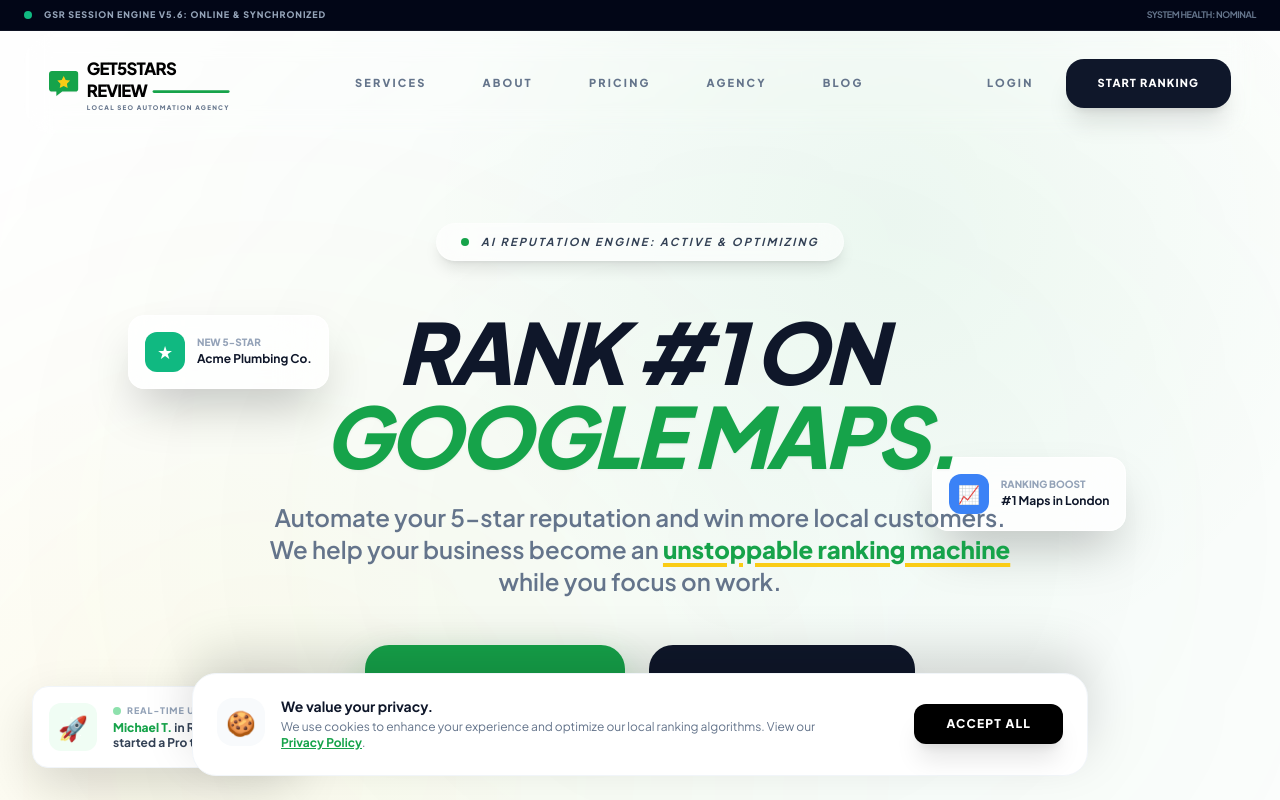
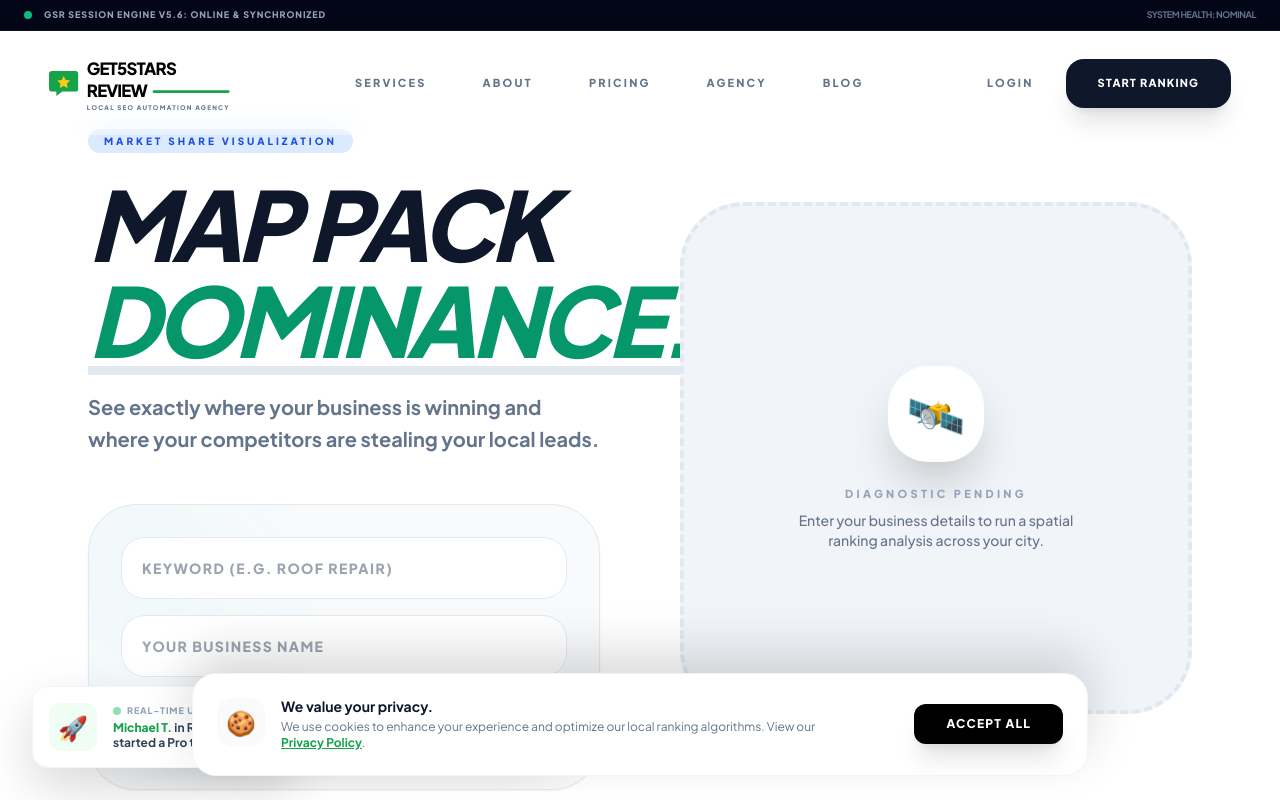
Before and after one commit to donly1234/get5starsreview, a React (Vite) app: page / in a window 1280 px wide. Shown: the top 800 px of the page. Built offline with nearby package versions, Linux system fonts and the light colour scheme.

Commit message:
Update Hero.tsx

```diff
--- a/components/Hero.tsx
+++ b/components/Hero.tsx
@@ -1,94 +1,150 @@
 
-import React from 'react';
+import React, { useState } from 'react';
+import { GoogleGenAI, Type } from "@google/genai";
+import { logger } from './logger';
 
-interface HeroProps {
-  onStartBusiness: () => void;
-  onStartAgency: () => void;
-  onProspectorClick?: () => void;
-}
+const HeatmapTool: React.FC<{ onSignup: () => void }> = ({ onSignup }) => {
+  const [business, setBusiness] = useState("");
+  const [keyword, setKeyword] = useState("");
+  const [loading, setLoading] = useState(false);
+  const [grid, setGrid] = useState<number[] | null>(null);
 
-const Hero: React.FC<HeroProps> = ({ onStartBusiness, onStartAgency, onProspectorClick }) => {
+  const generateHeatmap = async () => {
+    if (!business || !keyword || loading) return;
+    setLoading(true);
+    try {
+      const ai = new GoogleGenAI({ apiKey: process.env.API_KEY });
+      const prompt = `Simulate a 5x5 ranking heatmap for "${business}" on keyword "${keyword}".
+      Return JSON array of 25 integers (1-20).`;
+
+      const response = await ai.models.generateContent({
+        model: "gemini-3-flash-preview",
+        contents: prompt,
+        config: {
+          responseMimeType: "application/json",
+          responseSchema: {
+            type: Type.ARRAY,
+            items: { type: Type.INTEGER }
+          }
+        }
+      });
+
+      setGrid(JSON.parse(response.text));
+    } catch (e) {
+      logger.error("Heatmap tool failed", e);
+      setGrid(Array.from({length: 25}, () => Math.floor(Math.random() * 15) + 1));
+    } finally {
+      setLoading(false);
+    }
+  };
+
+  const getDominance = () => {
+    if (!grid) return 0;
+    const top3 = grid.filter(r => r <= 3).length;
+    return Math.round((top3 / 25) * 100);
+  };
+
   return (
-    <section className="relative pt-32 pb-12 md:pt-40 lg:pt-48 md:pb-24 overflow-hidden hero-gradient">
-      {/* Background Ambience Elements */}
-      <div className="absolute top-[-10%] right-[-5%] w-[400px] md:w-[1200px] h-[400px] md:h-[1200px] bg-[#16A34A]/5 blur-[100px] md:blur-[250px] rounded-full pointer-events-none animate-pulse-slow -z-10"></div>
-      <div className="absolute bottom-[-20%] left-[-10%] w-[300px] md:w-[800px] h-[300px] md:h-[800px] bg-[#FACC15]/5 blur-[80px] md:blur-[200px] rounded-full pointer-events-none animate-pulse-slow -z-10"></div>
+    <div className="py-24 bg-white min-h-screen animate-in fade-in duration-700">
+      <div className="container mx-auto px-6 max-w-6xl">
+        <div className="grid grid-cols-1 lg:grid-cols-2 gap-20 items-center">
+          <div className="space-y-12">
+            <div className="space-y-6">
+              <span className="bg-blue-100 text-blue-700 px-4 py-1.5 rounded-full text-[10px] font-black uppercase tracking-[0.3em]">Market Share Visualization</span>
+              <h2 className="text-5xl md:text-8xl font-black text-slate-900 tracking-tighter uppercase italic leading-none">Map Pack <br /><span className="text-emerald-600 underline decoration-slate-200 underline-offset-8">Dominance.</span></h2>
+              <p className="text-slate-500 text-xl font-bold leading-relaxed max-w-lg">
+                See exactly where your business is winning and where your competitors are stealing your local leads.
+              </p>
+            </div>
 
-      {/* Floating Micro-Proof (Desktop Only) */}
-      <div className="hidden xl:block absolute left-[10%] top-[30%] animate-float">
-         <div className="bg-white/80 backdrop-blur-xl p-4 rounded-2xl shadow-2xl border border-white flex items-center gap-3">
-            <div className="w-10 h-10 bg-emerald-500 rounded-xl flex items-center justify-center text-white text-lg">★</div>
-            <div>
-              <p className="text-[10px] font-black uppercase text-slate-400 leading-none">New 5-Star</p>
-              <p className="text-xs font-bold text-slate-900 mt-1">Acme Plumbing Co.</p>
+            <div className="space-y-4 bg-slate-50 p-8 rounded-[48px] border border-slate-200 shadow-sm relative overflow-hidden">
+               <div className="grid grid-cols-1 gap-4 relative z-10">
+                  <input
+                    type="text"
+                    placeholder="Keyword (e.g. Roof Repair)"
+                    className="w-full p-5 bg-white border border-slate-200 rounded-3xl font-black text-sm uppercase tracking-widest outline-none focus:border-emerald-500 transition-all"
+                    value={keyword}
+                    onChange={(e) => setKeyword(e.target.value)}
+                  />
+                  <input
+                    type="text"
+                    placeholder="Your Business Name"
+                    className="w-full p-5 bg-white border border-slate-200 rounded-3xl font-black text-sm uppercase tracking-widest outline-none focus:border-emerald-500 transition-all"
+                    value={business}
+                    onChange={(e) => setBusiness(e.target.value)}
+                  />
+               </div>
+               <button
+                onClick={generateHeatmap}
+                disabled={loading || !keyword || !business}
+                className="w-full bg-slate-950 text-white py-6 rounded-[32px] font-black uppercase tracking-widest text-xs shadow-2xl hover:bg-emerald-600 transition-all active:scale-95 disabled:opacity-50 relative z-10"
+               >
+                 {loading ? 'Performing Geo-Audit...' : 'Generate Live Heatmap'}
+               </button>
+               <div className="absolute top-[-20px] left-[-20px] w-40 h-40 bg-emerald-500/5 blur-[60px] rounded-full" />
             </div>
-         </div>
-      </div>
-      <div className="hidden xl:block absolute right-[12%] top-[45%] animate-float" style={{ animationDelay: '1.5s' }}>
-         <div className="bg-white/80 backdrop-blur-xl p-4 rounded-2xl shadow-2xl border border-white flex items-center gap-3">
-            <div className="w-10 h-10 bg-blue-500 rounded-xl flex items-center justify-center text-white text-lg">📈</div>
-            <div>
-              <p className="text-[10px] font-black uppercase text-slate-400 leading-none">Ranking Boost</p>
-              <p className="text-xs font-bold text-slate-900 mt-1">#1 Maps in London</p>
-            </div>
-         </div>
-      </div>
-
-      <div className="container mx-auto px-4 sm:px-6 relative z-10 max-w-7xl">
-        <div className="max-w-5xl mx-auto text-center space-y-8 md:space-y-12">
-
-          <div className="inline-flex items-center gap-2 md:gap-3 px-5 md:px-6 py-2 md:py-2.5 bg-white/60 glass-panel rounded-full shadow-lg animate-in fade-in slide-in-from-bottom-4 duration-1000">
-            <span className="relative flex h-2 w-2">
-              <span className="animate-ping absolute inline-flex h-full w-full rounded-full bg-[#16A34A] opacity-75"></span>
-              <span className="relative inline-flex rounded-full h-2 w-2 bg-[#16A34A]"></span>
-            </span>
-            <span className="text-[9px] md:text-[11px] font-bold text-slate-700 uppercase tracking-[0.2em] italic whitespace-nowrap overflow-hidden">
-              AI Reputation Engine: Active & Optimizing
-            </span>
           </div>
 
-          <div className="space-y-4 md:space-y-6">
-            <h1 className="text-4xl sm:text-5xl md:text-7xl lg:text-[84px] font-[900] text-[#0F172A] leading-[1.1] md:leading-[1] tracking-[-0.04em] uppercase italic animate-in fade-in slide-in-from-bottom-6 duration-1000 delay-200">
-              Rank #1 on <br />
-              <span className="text-[#16A34A] drop-shadow-sm">Google Maps.</span>
-            </h1>
-
-            <p className="text-slate-500 text-sm sm:text-lg md:text-xl lg:text-2xl font-semibold max-w-3xl mx-auto leading-relaxed animate-in fade-in slide-in-from-bottom-8 duration-1000 delay-400">
-              Automate your 5-star reputation and win more local customers. We help your business become an <span className="text-[#16A34A] font-black underline decoration-[#FACC15] decoration-[4px] underline-offset-4">unstoppable ranking machine</span> while you focus on work.
-            </p>
-          </div>
-
-          <div className="relative z-50 flex flex-col sm:flex-row items-center justify-center gap-4 md:gap-6 animate-in fade-in slide-in-from-bottom-10 duration-1000 delay-500">
-            <button
-              type="button"
-              onClick={onStartBusiness}
-              className="w-full sm:w-auto px-10 md:px-12 py-5 md:py-6 bg-[#16A34A] text-white rounded-[20px] md:rounded-[24px] font-black text-xs md:text-base shadow-[0_20px_40px_rgba(22,163,74,0.3)] hover:bg-[#0F172A] hover:scale-[1.03] active:scale-95 transition-all uppercase tracking-[0.1em] cursor-pointer"
-            >
-              Start Free Trial
-            </button>
-            <button
-              type="button"
-              onClick={onProspectorClick}
-              className="w-full sm:w-auto px-10 md:px-12 py-5 md:py-6 bg-[#0F172A] text-white rounded-[20px] md:rounded-[24px] font-black text-xs md:text-base shadow-xl hover:bg-[#16A34A] hover:scale-[1.03] active:scale-95 transition-all uppercase tracking-[0.1em] cursor-pointer"
-            >
-              Audit My Market
-            </button>
-          </div>
-
-          {/* Social Proof Footer Section */}
-          <div className="pt-8 md:pt-16 flex flex-col items-center gap-2 opacity-60 group hover:opacity-100 transition-opacity">
-             <div className="flex items-center gap-3">
-                <span className="text-[10px] md:text-xs font-black uppercase tracking-widest text-slate-900">Trustpilot: 4.8/5 Stars</span>
-                <div className="flex gap-0.5">
-                   {[1,2,3,4,5].map(i => <span key={i} className="text-[#16A34A] text-lg">★</span>)}
-                </div>
-             </div>
-             <p className="text-[9px] md:text-[11px] font-bold uppercase tracking-[0.3em] text-slate-500">Join 2,000+ Local Businesses</p>
+          <div className="relative">
+            {!grid && !loading ? (
+              <div className="aspect-square bg-slate-100 rounded-[64px] border-4 border-dashed border-slate-200 flex flex-col items-center justify-center text-center p-12 space-y-6">
+                 <div className="w-24 h-24 bg-white rounded-[40px] flex items-center justify-center text-5xl shadow-2xl">🛰️</div>
+                 <div className="space-y-2">
+                    <p className="text-slate-400 font-black uppercase tracking-[0.3em] text-[11px]">Diagnostic Pending</p>
+                    <p className="text-slate-500 text-sm font-medium max-w-xs">Enter your business details to run a spatial ranking analysis across your city.</p>
+                 </div>
+              </div>
+            ) : loading ? (
+              <div className="aspect-square bg-slate-950 rounded-[64px] flex flex-col items-center justify-center p-12 text-center space-y-10 shadow-2xl overflow-hidden relative">
+                 <div className="w-full aspect-square grid grid-cols-5 gap-3 opacity-20 relative z-10">
+                    {[...Array(25)].map((_, i) => <div key={i} className="bg-emerald-500 rounded-xl animate-pulse" style={{ animationDelay: `${i * 100}ms` }} />)}
+                 </div>
+                 <p className="text-white font-black uppercase tracking-[0.4em] text-xs relative z-10 animate-bounce">Analyzing Geo-Authority...</p>
+                 <div className="absolute inset-0 bg-[radial-gradient(circle_at_center,rgba(16,185,129,0.1),transparent_70%)]" />
+              </div>
+            ) : (
+              <div className="bg-white rounded-[64px] shadow-[0_60px_120px_-20px_rgba(0,0,0,0.2)] p-12 border border-slate-100 animate-in zoom-in-95 duration-500 flex flex-col items-center">
+                 <div className="w-full aspect-square grid grid-cols-5 gap-3 mb-12">
+                    {grid?.map((rank, i) => (
+                      <div
+                        key={i}
+                        className={`aspect-square rounded-2xl flex items-center justify-center font-black text-white text-base md:text-xl shadow-lg border-2 border-white transition-all hover:scale-110 cursor-help ${
+                          rank <= 3 ? 'bg-emerald-500 shadow-emerald-500/40' : rank <= 10 ? 'bg-yellow-400 shadow-yellow-400/40' : 'bg-rose-500 shadow-rose-500/40'
+                        }`}
+                        title={`Ranking Position: ${rank}`}
+                      >
+                        {rank}
+                      </div>
+                    ))}
+                 </div>
+                 <div className="w-full space-y-8 text-center border-t border-slate-100 pt-10">
+                    <div className="flex justify-between items-center px-4">
+                       <div className="text-left">
+                          <p className="text-[10px] font-black uppercase text-slate-400 tracking-widest mb-1">Market Dominance</p>
+                          <p className="text-4xl font-black text-slate-900">{getDominance()}%</p>
+                       </div>
+                       <button onClick={onSignup} className="bg-emerald-600 text-white px-8 py-4 rounded-2xl font-black uppercase tracking-widest text-[10px] shadow-xl hover:bg-black transition-all active:scale-95">Expand Visibility</button>
+                    </div>
+                    <div className="flex justify-center gap-8">
+                       {[
+                         { c: 'bg-emerald-500', l: 'Winning' },
+                         { c: 'bg-yellow-400', l: 'At Risk' },
+                         { c: 'bg-rose-500', l: 'Invisible' }
+                       ].map(leg => (
+                         <div key={leg.l} className="flex items-center gap-2">
+                            <div className={`w-3 h-3 rounded-full ${leg.c}`} />
+                            <span className="text-[10px] font-black uppercase text-slate-400">{leg.l}</span>
+                         </div>
+                       ))}
+                    </div>
+                 </div>
+              </div>
+            )}
           </div>
         </div>
       </div>
-    </section>
+    </div>
   );
 };
 
-export default Hero;
+export default HeatmapTool;
```
